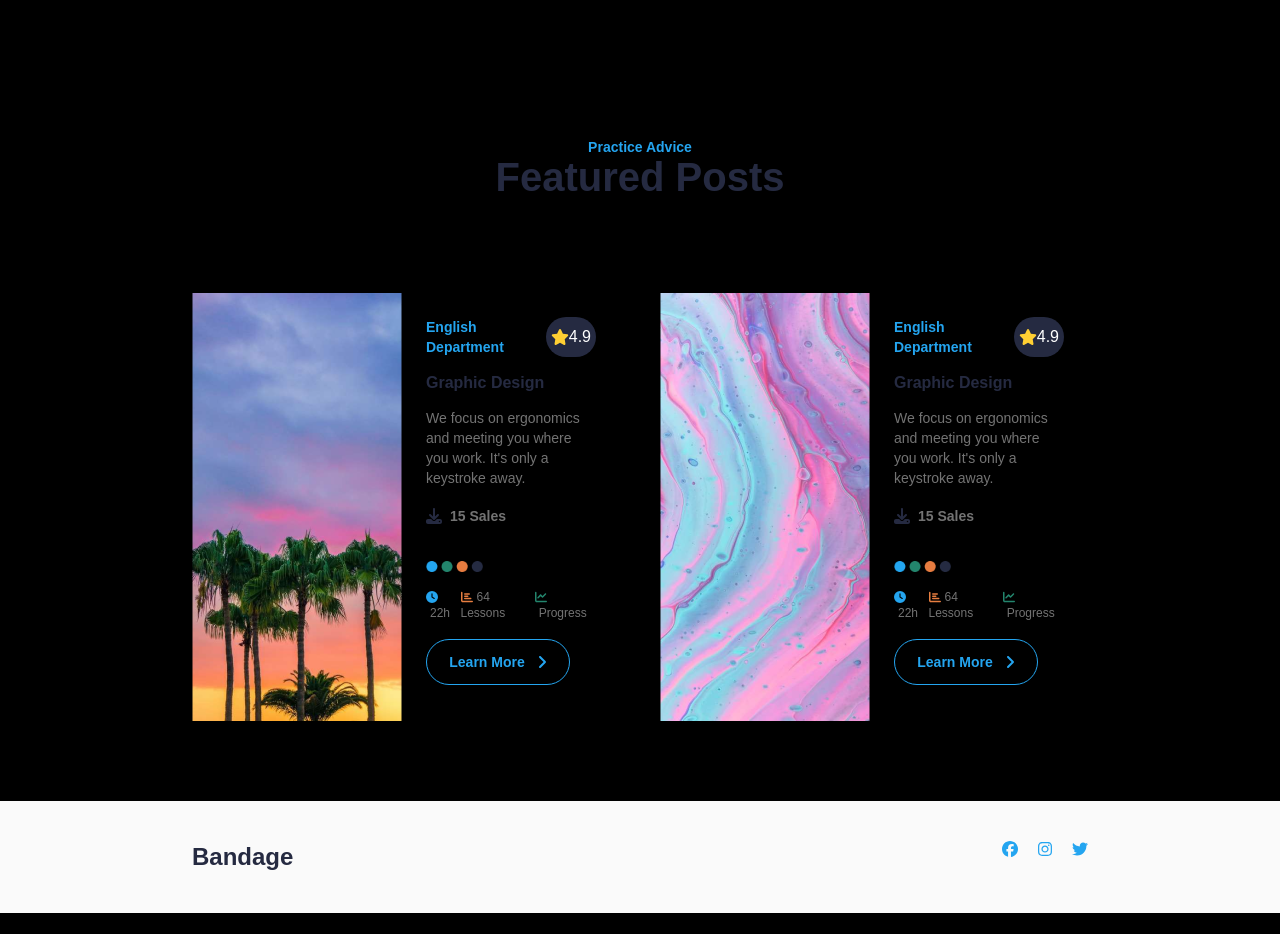
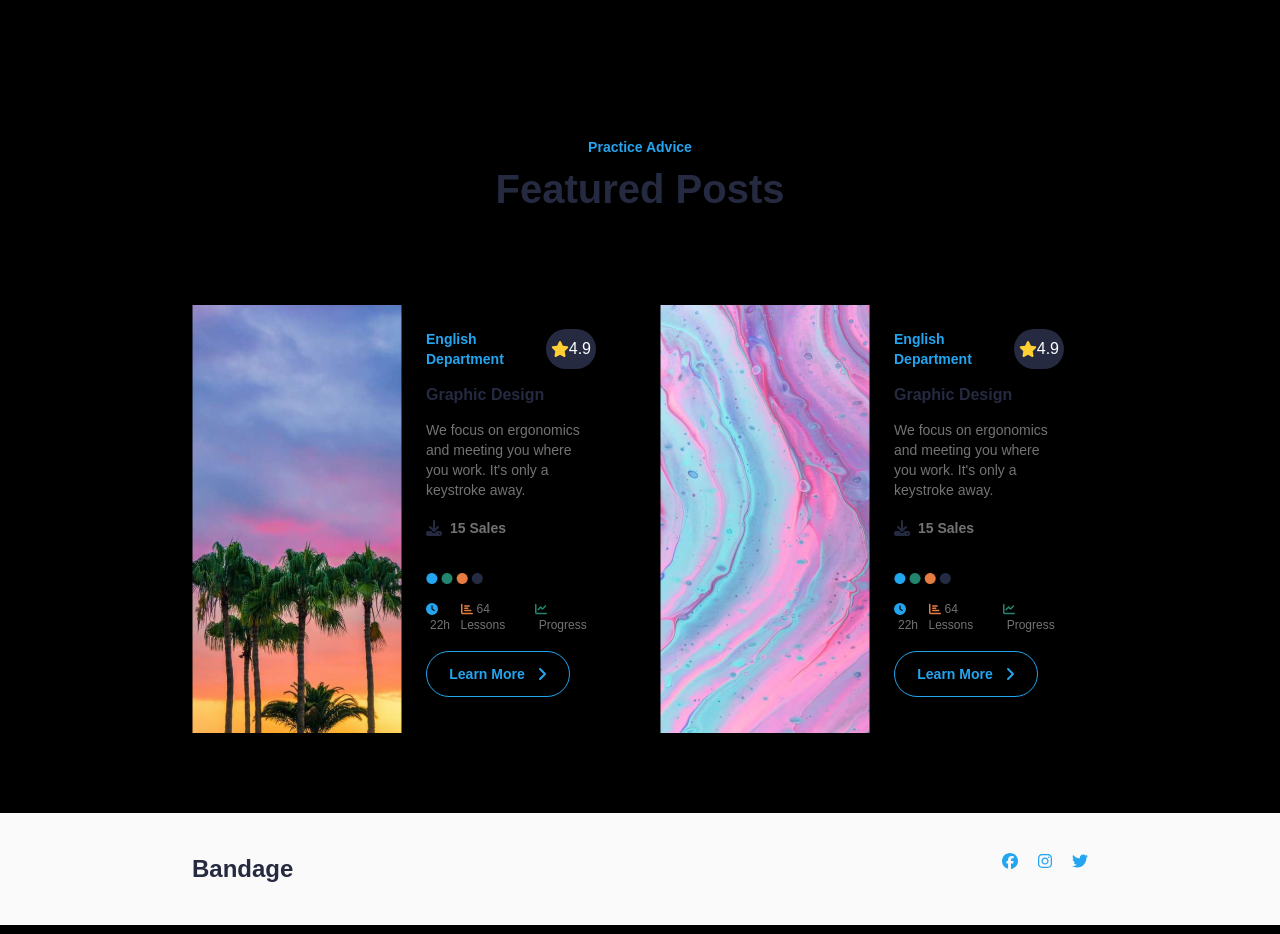
Before and after one commit to hacermelisyilmaz/E-Commerce-Project, a React (Create React App) app in the folder e-commerce/: page / in a window 1280 px wide. Shown: the part 4500-5434 px from the top of the page. Built offline with nearby package versions, Linux system fonts and the light colour scheme.

Commit message:
Gap added

```diff
--- a/e-commerce/src/components/layout/Posts.js
+++ b/e-commerce/src/components/layout/Posts.js
@@ -3,7 +3,7 @@
 function Posts({ data }) {
   return (
     <div className="Posts py-[5rem] w-[70%] m-auto">
-      <div className="flex flex-col items-center font-bold mb-24 sm:text-center">
+      <div className="flex flex-col items-center font-bold mb-24 gap-3 sm:text-center">
         <h6 className="text-sm text-secondary">{data.title1}</h6>
         <h2 className="text-[2.5rem]">{data.title2}</h2>
       </div>
```
